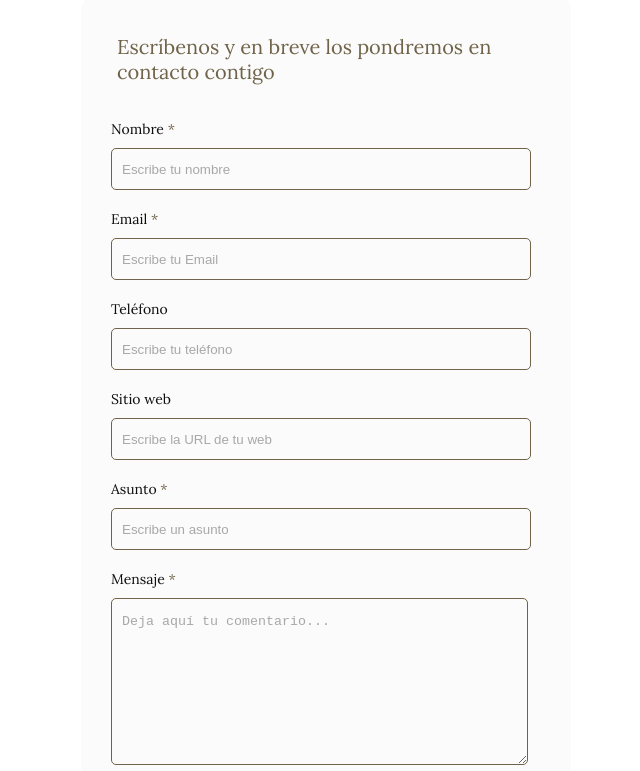
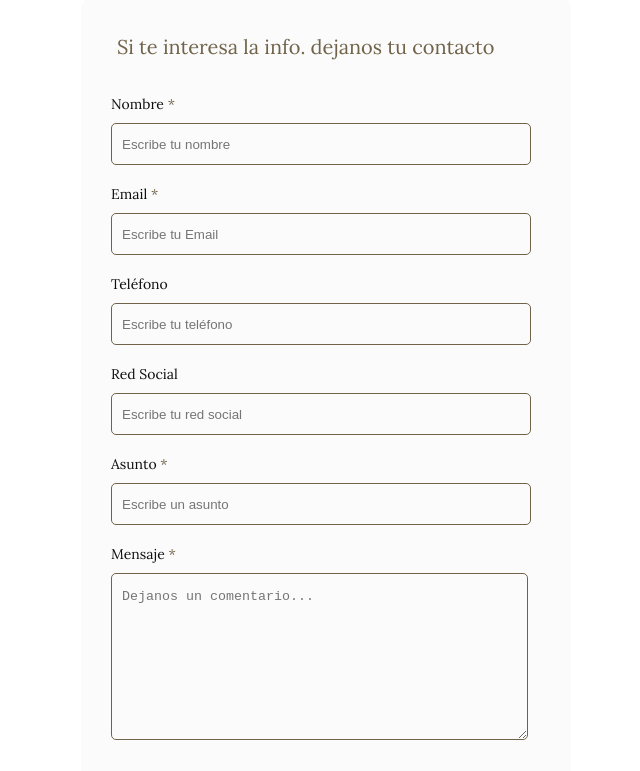
Before and after one commit to Ailen-Comesana/Actividad-2, a plain HTML site: page contacto.html in a window 1280 px wide. Shown: the part 260-1031 px from the top of the page, without its empty margins (314-954 px from the left). Drawn offline with Linux system fonts and the light colour scheme.

Commit message:
cambios en form

```diff
--- a/contacto.css
+++ b/contacto.css
@@ -1,7 +1,7 @@
 
 @import url(./style.css);
 
-.contact_form{
+.contacto_form{
 	width: 460px;
   height: auto;
   margin: 80px auto;
@@ -60,7 +60,7 @@ button{
 	border-style: solid;
 	border-radius: 10px;
 	width: 420px;
-  cursor: pointer;
+    cursor: pointer;
 }
 
 
@@ -102,16 +102,6 @@ span{
 }
 
 
-::-webkit-input-placeholder {
- color: #a8a8a8;
-}
-
-
-::-webkit-textarea-placeholder {
- color: #a8a8a8;
-}
-
-
 .formulario input:focus{
 	outline:0;
 	border: 1px solid #97d848;
--- a/contacto.html
+++ b/contacto.html
@@ -43,14 +43,14 @@
         <section>
             <h1 class="h1-contacto">Formulario de contacto</h1>
             <div>
-                <div class="contact_form">
+                <div class="contacto_form">
 
                     <div class="formulario">
 
-                            <h2 class="h2-formulario">Escríbenos y en breve los pondremos en contacto contigo</h2>
+                            <h2 class="h2-formulario">Si te interesa la info. dejanos tu contacto</h2>
 
 
-                                <form action="submeter-formulario.php" method="post">
+                                <form>
 
 
                                             <p class="p-formulario">
@@ -68,15 +68,15 @@
                                             </p>
 
                                             <p class="p-formulario">
-                                                <label for="telefone" class="colocar_telefono">Teléfono
+                                                <label for="telefono" class="colocar_telefono">Teléfono
                                                 </label>
                                                     <input type="tel" name="introducir_telefono" id="telefono" placeholder="Escribe tu teléfono">
                                             </p>
 
                                             <p class="p-formulario">
-                                                <label for="website" class="colocar_website">Sitio web
+                                                <label for="red_social" class="colocar_red_social">Red Social
                                                 </label>
-                                                    <input type="url" name="introducir_website" id="website" placeholder="Escribe la URL de tu web">
+                                                    <input type="url" name="introducir_red_social" id="red-social" placeholder="Escribe tu red social">
                                             </p>
 
                                             <p class="p-formulario">
@@ -90,25 +90,35 @@
                                                 <label for="mensaje" class="colocar_mensaje">Mensaje
                                                     <span class="obligatorio">*</span>
                                                 </label>
-                                                     <textarea name="introducir_mensaje" class="texto_mensaje" id="mensaje" required="obligatorio" placeholder="Deja aquí tu comentario..."></textarea>
+                                                     <textarea name="introducir_mensaje" class="texto_mensaje" id="mensaje" required="obligatorio" placeholder="Dejanos un comentario..."></textarea>
                                                </p>
 
                                                <div class="selec">
+
                                                  <label for="cafeteria">Tu cafeteria Favorita</label>
-                                             <select name="Cafeterias" id="cafeteria">
+                                                 <select name="cafeteria" id="cafeteria">
+
                                                      <option value="Cigaló Specialty Coffee">Cigaló Specialty Coffee</option>
+
                                                      <option value="Cuervo Café">Cuervo Café</option>
+
                                                      <option value="Ol’Days">Ol’Days</option>
+
                                                      <option value="Padre Coffee and Beer">Padre Coffee and Beer</option>
+
                                                      <option value="Coffee Town">Coffee Town</option>
+
                                                      <option value="Rondó Café">Rondó Café</option>
+                                                 </select>
                                                </div>
 
-                                              </select>
+
 
                                               <div class="checkbox">
                                                   <input type="checkbox" id="Deseas recibir info" name="Desea recibir info" value="Si">
-                                                <label for="Desea recibir info"> Desea recibir info</label><br>
+                                                  <label for="Desea recibir info"> Desea recibir info
+                                                  </label><br>
+
                                                   <input type="checkbox" id="Te fue util la info" name="Te fue util la info" value="Si">
                                                   <label for="Te fue util la info"> Te fue util la info</label><br>
                                              </div>
@@ -117,7 +127,7 @@
                                             <button type="submit" name="enviar_formulario" id="enviar"><p>Enviar</p></button>
 
                                             <p class="aviso">
-                                                <span class="obligatorio"> * </span>los campos son obligatorios.
+                                                <span class="obligatorio"> * </span>Los campos son obligatorios.
                                             </p>
 
 
--- a/style.css
+++ b/style.css
@@ -7,6 +7,7 @@
     padding: 0;
     margin: 0;
 }
+
 
 body {
     font-family: 'Lora', serif;
```
Also changed, not shown: index.html (+1 -1 lines). Lines whose indentation alone changed are shown as unchanged.
